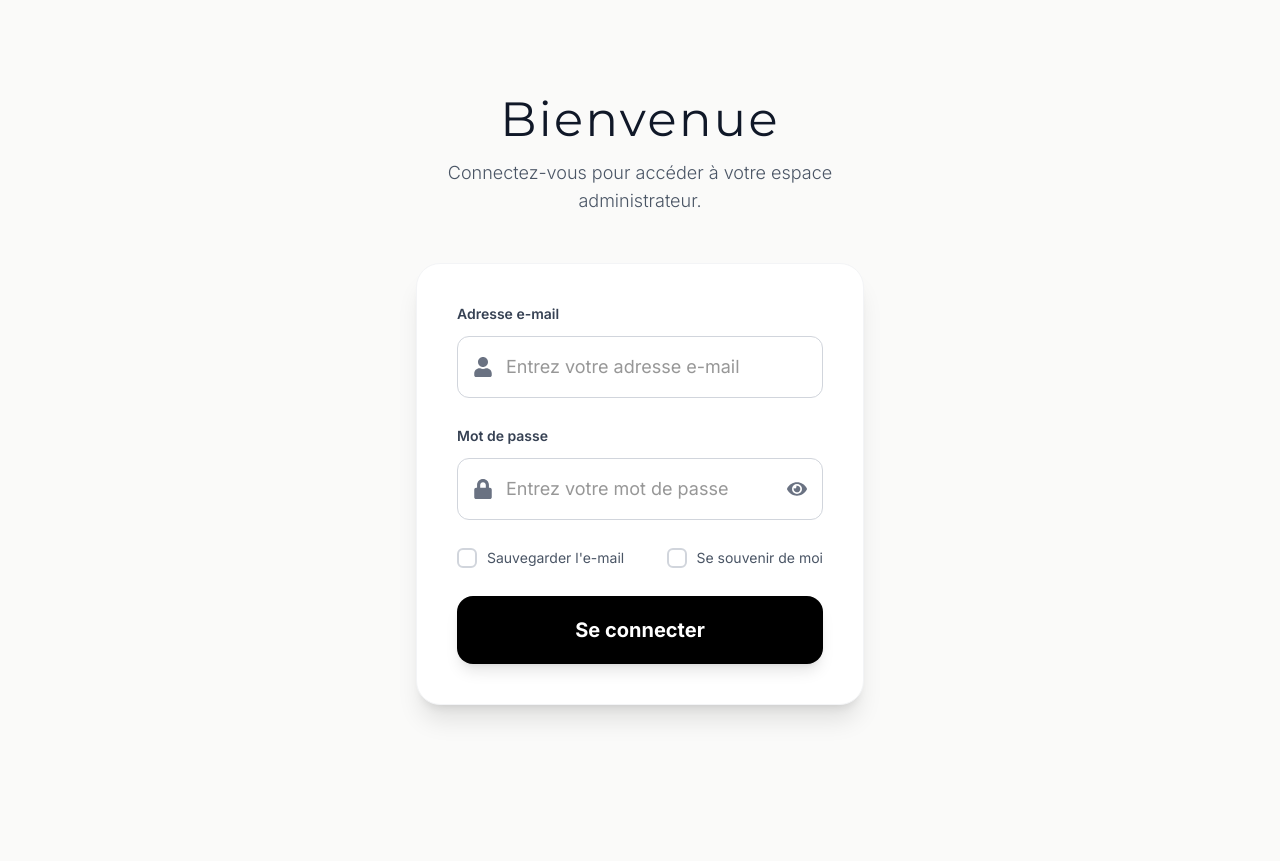
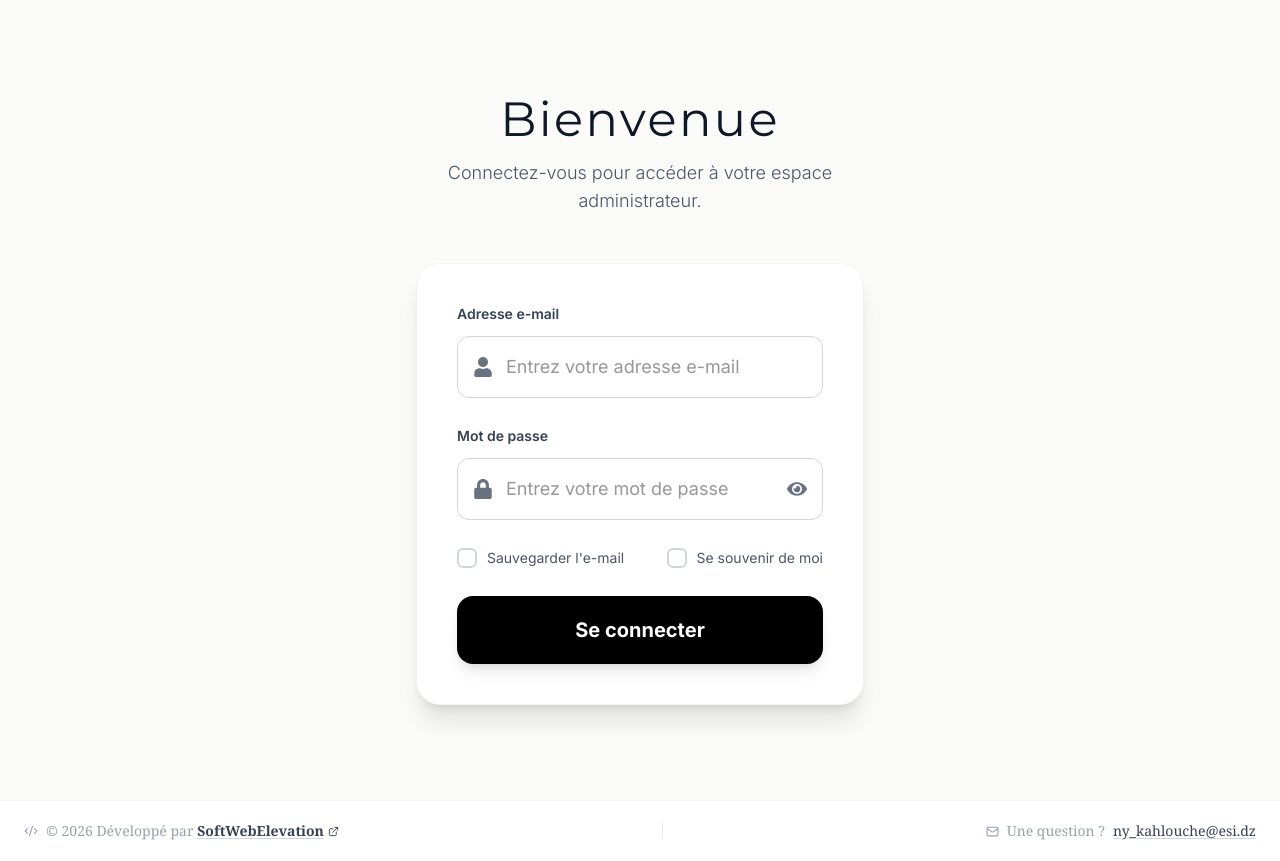
Before and after one commit to kingofdead6/DMS, a React (Vite) app in the folder client/: page /login in a window 1280 px wide. Before the commit the page ends 800 px from the top, so only its background shows below. Built offline with nearby package versions, Linux system fonts and the light colour scheme.

Commit message:
Added new features

```diff
--- a/client/src/App.jsx
+++ b/client/src/App.jsx
@@ -16,6 +16,7 @@ import AdminProfile from "./Components/Admin/AdminProfile";
 import AdminUsers from "./Components/Admin/AdminUsers";
 import AdminLogs from "./Components/Admin/AdminLogs";
 import {SuperadminRoute }from "./Components/Shared/ProtectedRoute";
+import Footer from "./Components/Shared/Footer";
 
 function App() {
   const token =
@@ -69,8 +70,9 @@ if (decoded.usertype === "admin" || decoded.usertype === "superadmin") {
 
         {/* 404 */}
         <Route path="*" element={<NotFound />} />
+
       </Routes>
-
+          <Footer />
     </Router>
   );
 }
--- a/client/src/Components/Shared/Footer.jsx
+++ b/client/src/Components/Shared/Footer.jsx
@@ -0,0 +1,63 @@
+// src/components/Footer.jsx
+import { motion } from "framer-motion";
+import { ExternalLink, Mail, Code2 } from "lucide-react";
+
+export default function Footer() {
+  const year = new Date().getFullYear();
+
+  return (
+    <motion.footer
+      initial={{ opacity: 0 }}
+      animate={{ opacity: 1 }}
+      transition={{ delay: 0.4, duration: 0.6 }}
+      className="w-full border-t border-gray-100 bg-white"
+      style={{ fontFamily: "'Cormorant Garamond', Georgia, serif" }}
+    >
+      <div className="max-w-7xl mx-auto px-4 sm:px-6 py-5">
+        <div className="flex flex-col sm:flex-row items-center justify-between gap-3">
+
+          {/* Left — branding */}
+          <div className="flex items-center gap-2 text-gray-400 text-sm">
+            <Code2 size={14} className="shrink-0" />
+            <span>
+              © {year} Développé par{" "}
+              <a
+                href="https://softwebelevation.vercel.app/"
+                target="_blank"
+                rel="noopener noreferrer"
+                className="
+                  inline-flex items-center gap-1 font-semibold text-gray-700
+                  hover:text-gray-900 transition-colors underline underline-offset-2
+                  decoration-gray-300 hover:decoration-gray-600
+                "
+              >
+                SoftWebElevation
+                <ExternalLink size={11} />
+              </a>
+            </span>
+          </div>
+
+          {/* Divider — desktop only */}
+          <div className="hidden sm:block w-px h-4 bg-gray-200" />
+
+          {/* Right — contact */}
+          <div className="flex items-center gap-2 text-sm text-gray-400">
+            <Mail size={13} className="shrink-0 text-gray-400" />
+            <span>Une question ?</span>
+            <a
+              href="mailto:ny_kahlouche@esi.dz"
+              className="
+                font-medium text-gray-700 hover:text-gray-900 transition-colors
+                underline underline-offset-2 decoration-gray-300 hover:decoration-gray-600
+                break-all
+              "
+            >
+              ny_kahlouche@esi.dz
+            </a>
+          </div>
+
+        </div>
+      </div>
+    </motion.footer>
+  );
+}
```
